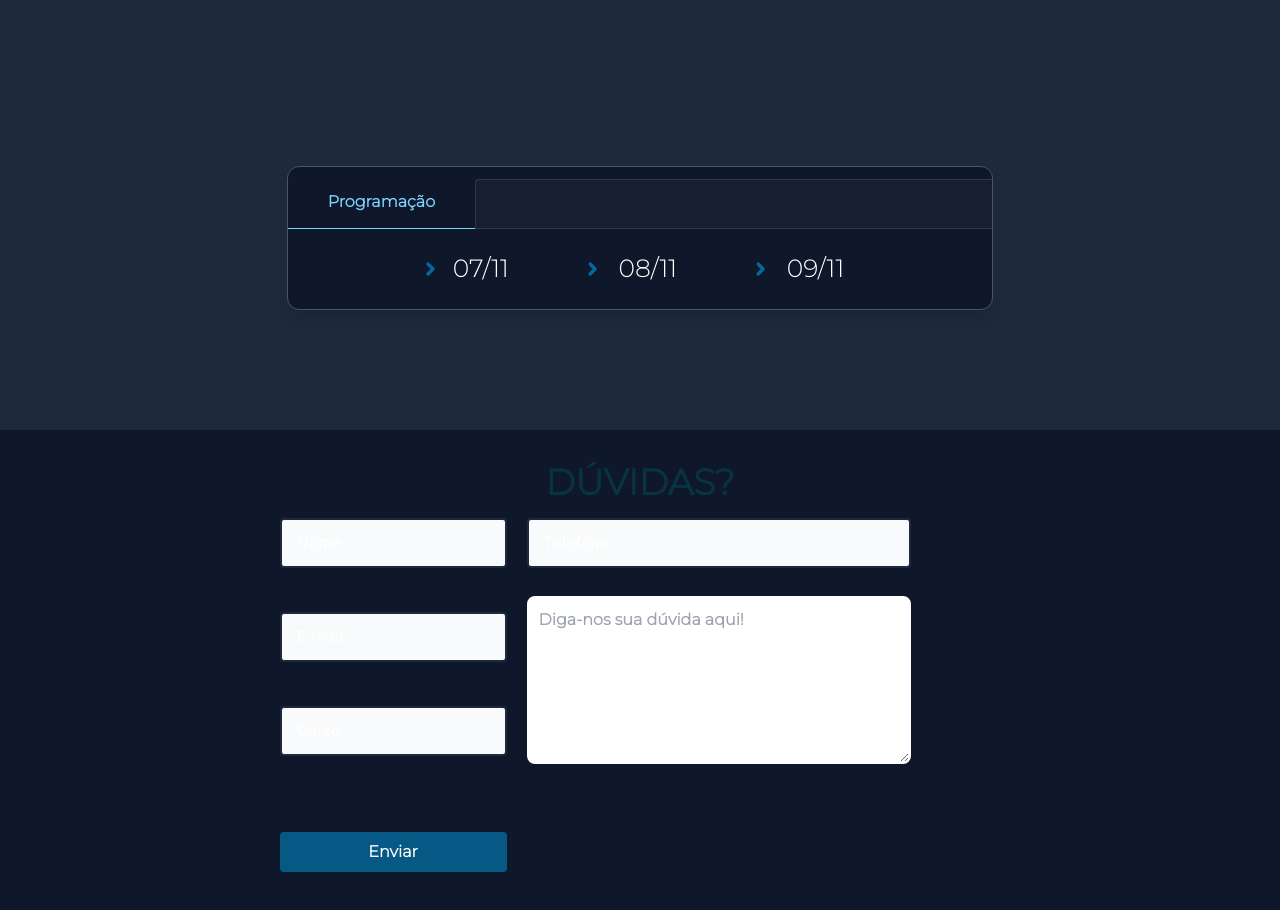
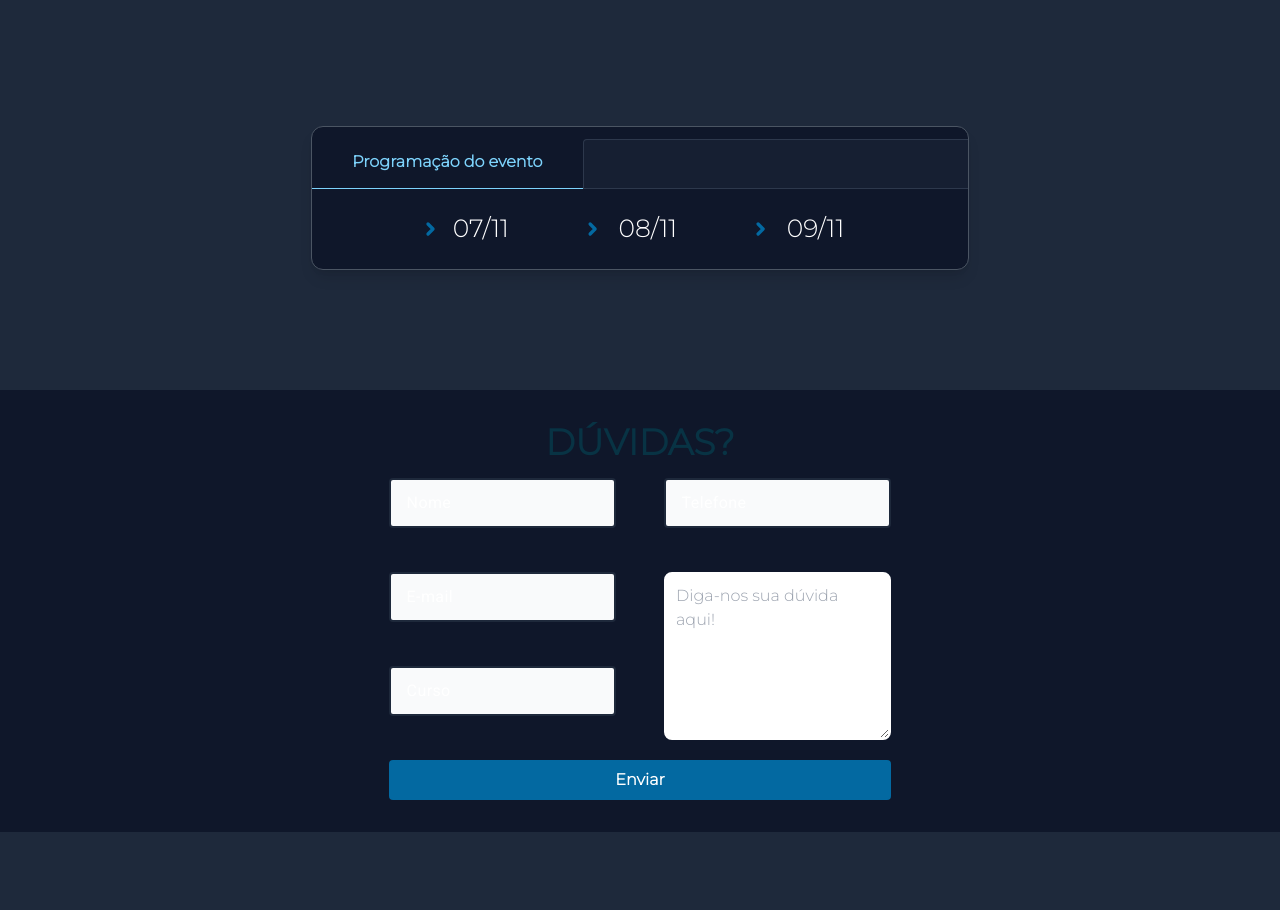
Before and after one commit to GambimL/Site_CAMC, a React (Vite) app in the folder site_camc/: page /home in a window 1280 px wide. Shown: the part 1680-2590 px from the top of the page. After the commit the page ends 2512 px from the top, so only its background shows below. Built offline with nearby package versions, Linux system fonts and the light colour scheme.

Commit message:
added form & error message component

```diff
--- a/site_camc/package.json
+++ b/site_camc/package.json
@@ -10,10 +10,12 @@
     "preview": "vite preview"
   },
   "dependencies": {
+    "@hookform/resolvers": "^3.1.1",
     "prop-types": "^15.8.1",
     "react": "^18.2.0",
     "react-dom": "^18.2.0",
-    "react-hook-form": "^7.44.3"
+    "react-hook-form": "^7.44.3",
+    "zod": "^3.21.4"
   },
   "devDependencies": {
     "@testing-library/react-hooks": "^8.0.1",
--- a/site_camc/src/components/Course/index.jsx
+++ b/site_camc/src/components/Course/index.jsx
@@ -21,8 +21,8 @@ export function Course() {
   return (
     descriptionsCourse.map((course) => {
       return <>
-        <div className='space-x-4 font-light'>
-          <div key={course.speaker} className="rounded-xl lg:w-96 lg:h-80 md:p-8 space-y-3 dark:bg-slate-900 font-bold grid gap-5 text-justify p-5 cursor-pointer hover:border-2 hover:border-sky-700 border-solid hover:border-y-0	">
+        <div key={course.speaker} className='space-x-4 font-light'>
+          <div className="sm:p-2 rounded-xl lg:w-96 lg:h-80 md:p-4 space-y-3 dark:bg-slate-900 font-bold grid gap-5 text-justify p-5 cursor-pointer sm:text-xl hover:border-2 hover:border-sky-700 border-solid hover:border-y-0">
             <h2 className="uppercase text-2xl text-center">minicurso</h2>
             <p >{course.description}</p>
             <span className="text-sky-800 dark:text-sky-700">{course.speaker}</span>
--- a/site_camc/src/components/DropdownMenu/index.jsx
+++ b/site_camc/src/components/DropdownMenu/index.jsx
@@ -43,7 +43,7 @@ export function DropdownMenu() {
         {
           days.map((program) => {
             return <>
-              <a href={program.path} className="block px-4 py-3 capitalize transition-colors duration-200 transform dark:text-gray-300 rounded-md  hover:text-sky-700 text-white">
+              <a key={program} href={program.path} className="block px-4 py-3 capitalize transition-colors duration-200 transform dark:text-gray-300 rounded-md  hover:text-sky-700 text-white">
                 dia {program.day}
               </a>
             </>
--- /dev/null
+++ b/site_camc/src/components/ErrorMessage/index.jsx
@@ -0,0 +1,28 @@
+import { useFormContext } from "react-hook-form";
+
+export function ErrorMessage({ field }) {
+  const { formState: { errors } } = useFormContext()
+
+  const fieldError = get(errors, field)
+
+  if (!fieldError) {
+    return null
+  }
+
+  return (
+    <span className="text-xs text-red-500">{fieldError.message?.toString()}</span>
+  )
+}
+
+
+function get(obj, path) {
+  const travel = (regexp) =>
+    String.prototype.split
+      .call(path, regexp)
+      .filter(Boolean)
+      .reduce((res, key) => (res !== null && res !== undefined ? res[key] : res), obj);
+
+  const result = travel(/[,[\]]+?/) || travel(/[,[\].]+?/);
+
+  return result
+}
--- a/site_camc/src/components/TextField/TextField.module.scss
+++ b/site_camc/src/components/TextField/TextField.module.scss
@@ -23,7 +23,7 @@
         transition: all 0.3s ease-out;
         -webkit-transition: all 0.3s ease-out;
         -moz-transition: all 0.3s ease-out;
-        z-index: 1;
+        // z-index: 1;
     }
 
 
@@ -50,7 +50,6 @@
     position: relative;
 
     >input {
-        // background: $surface-overlay;
         width: 100%;
         height: 3.125rem;
         padding: 1rem;
--- a/site_camc/src/components/TextField/index.jsx
+++ b/site_camc/src/components/TextField/index.jsx
@@ -1,21 +1,25 @@
 import { useFormContext } from 'react-hook-form';
 import styles from './TextField.module.scss';
+import { useForm } from 'react-hook-form';
 
-export const TextField = ({ name, label, ...rest }) => {
+export const TextField = ({ name, label, error, textarea, placeholder, ...rest }) => {
   // const { register } = useFormContext();
+  const { register } = useForm();
 
   return (
     <div className={styles.container}>
       <div className={styles.inputWrapper}>
-        <input
+        {textarea ? <textarea id="doubt" rows="6" className="block p-2.5 w-full text-md  dark:bg-gray-700 dark:border-gray-600 flex-1 rounded-lg border-2 border-solid dark:placeholder-white dark:focus:border-sky-700 font-bold" placeholder=""
+          {...register(name)}
+        ></textarea> : <input
           className="flex-1 rounded-lg border dark:bg-gray-700 dark:placeholder-white dark:focus:border-sky-700 font-bold text-md border-gray-300 bg-gray-50"
-          // {...register(name)}
-          placeholder={' '}
+          {...register(name)}
+          placeholder={placeholder}
           {...rest}
-        />
+        />}
         <label htmlFor={name}>{label || name}</label>
       </div>
-      {/* {!!error && <span className={styles.error}>{error}</span>} */}
+      {!!error && <span className={styles.error}>{error}</span>}
     </div>
   );
 };
--- a/site_camc/src/pages/home/index.jsx
+++ b/site_camc/src/pages/home/index.jsx
@@ -1,55 +1,95 @@
 import '../../styles/styles.css'
+import styles from '../../components/TextField/TextField.module.scss';
 import { Layout } from "../../components/Layout";
 import { Course } from "../../components/Course";
-import { TextField } from "../../components/TextField";
+// import { TextField } from "../../components/TextField";
+import { z } from 'zod';
+import { zodResolver } from '@hookform/resolvers/zod';
+import { useForm, FormProvider, useFormContext } from "react-hook-form";
+import { ErrorMessage } from '../../components/ErrorMessage';
+
+const createMessageFormSchema = z.object({
+  name: z.string().nonempty({
+    message: 'O nome é obrigatório',
+  }).transform(name => {
+    return name
+      .trim()
+      .split(' ')
+      .map(word => word[0].toLocaleUpperCase().concat(word.substring(1)))
+      .join(' ')
+  }),
+  email: z.string().nonempty({
+    message: 'O e-mail é obrigatório',
+  }).email({
+    message: 'Formato de e-mail inválido',
+  }).toLowerCase(),
+  course: z.string().nonempty({
+    message: 'O curso é obrigatório',
+  }),
+  phone: z.string().nonempty({
+    message: 'O telefone é obrigatório',
+  }),
+  doubt: z.string().nonempty({
+    message: 'A dúvida é obrigatória',
+  })
+})
 
 export function Home() {
+
+  const createMessageForm = useForm({
+    resolver: zodResolver(createMessageFormSchema),
+  })
+  const onSubmit = data => console.log(data);
+  const {
+    handleSubmit,
+    formState: { isSubmitting },
+    // watch,
+    // control,
+  } = createMessageForm;
   return (
     <>
       <Layout>
-        <div className='grid grid-cols-6 gap-4'>
-
+        <div className='grid gap-4'>
           <div className="col-start-1 col-end-7  bg-fixed bg-no-repeat h-screen bg-background-initial bg-cover"
           >
             <div className="grid gap-10 content-center h-screen">
 
               <img src='https://static.wixstatic.com/media/48eda6_71c4d245ff094ec7aeaeaca82b827744~mv2.png/v1/crop/x_0,y_420,w_1080,h_320/fill/w_799,h_237,al_c,q_85,usm_0.66_1.00_0.01,enc_auto/Logo%20(3).png' className=" justify-center justify-self-center"></img>
 
-              <div className="h-20 flex justify-center gap-24 items-center">
-                <p>Tecnologias Emergentes nas<span> Grandes Áreas da Física Médica</span></p>
-                <p>7, 8 e 9<span> de Nov.</span></p>
+              <div className="place-items-end place-self-center grid grid-cols-2">
+                <p className="sm:w-64 md:w-auto">Tecnologias Emergentes nas<span> Grandes Áreas da Física Médica</span></p>
+                <p className="w-32">7, 8 e 9<span> de Nov.</span></p>
               </div>
 
             </div>
           </div>
           <div className='bg-slate-800 col-start-2 col-span-4 space-y-10'>
-            <div className="grid pt-5 md:p-8 space-y-4 h-screen justify-center items-center gap-5 ">
-              {/* gap */}
+            <div className="grid pt-5 space-y-4 sm:h-max justify-center items-center gap-5 ">
               <h1 className="dark:text-white text-cyan-950 text-4xl font-bold uppercase text-center">
                 IX jornada de física médica
               </h1>
-              <div className='grid grid-cols-2 gap-6'>
+              <div className='grid sm:grid-rows-2 md:grid-cols-2 gap-6'>
                 <Course />
               </div>
             </div>
 
             <div className="grid h-96 place-items-center ">
-              <div className="static z-10 col-span-3 -ml-10 rounded-xl bg-slate-900 shadow-lg dark:shadow-none dark:ring-1 dark:ring-inset dark:ring-white/10 xl:ml-0 w-10/12 border-gray-600 border border-solid ">
+              <div className="md:w-3/5 sm:w-4/5 col-span-3 -ml-10 rounded-xl bg-slate-900 shadow-lg dark:shadow-none dark:ring-1 dark:ring-inset dark:ring-white/10 xl:ml-0 border-gray-600 border border-solid ">
                 <div className="static flex text-md leading-6 text-slate-400">
-                  <div className="mt-2 flex flex-none items-center border-solid border-b border-t border-b-sky-300 border-t-transparent px-10 py-1 font-bold text-sky-300">Programação</div>
+                  <div className="mt-2 flex flex-none items-center border-solid border-b border-t border-b-sky-300 border-t-transparent px-10 py-1 font-bold text-sky-300">Programação do evento</div>
                   <div className="flex flex-auto overflow-hidden rounded-tr-xl pt-3">
                     <div className="-mr-px py-6 flex-auto rounded-tl border border-solid border-slate-500/30 bg-slate-800/50"></div>
                   </div>
                 </div>
                 <div className="grid place-items-center">
-                  <div className="flex items-center h-20 text-center">
+                  <div className="flex items-center h-20">
                     <svg viewBox="0 -9 3 24" aria-hidden="true" className="flex-none overflow-visible text-sky-700 w-auto h-10 mr-3"><path d="M0 0L3 3L0 6" fill="none" stroke="currentColor" strokeWidth="2" strokeLinecap="round" strokeLinejoin="round"></path></svg>
                     <p className="col-span-2 hover:text-sky-700 duration-300 px-2">07/11</p>
                     <svg viewBox="-20 -9 1 24" aria-hidden="true" className="flex-none overflow-visible text-sky-700 w-auto h-10 mr-3 px-10"><path d="M0 0L3 3L0 6" fill="none" stroke="currentColor" strokeWidth="2" strokeLinecap="round" strokeLinejoin="round"></path></svg>
                     <p className="col-span-2 hover:text-sky-700 duration-300 px-2">08/11</p>
 
                     <svg viewBox="-20 -9 1 24" aria-hidden="true" className="flex-none overflow-visible text-sky-700 w-auto h-10 mr-3 px-10"><path d="M0 0L3 3L0 6" fill="none" stroke="currentColor" strokeWidth="2" strokeLinecap="round" strokeLinejoin="round"></path></svg>
-                    <p className="col-span-2 hover:text-sky-700 duration-300  px-2">09/11</p>
+                    <p className="col-span-2 hover:text-sky-700 duration-300 px-2">09/11</p>
                   </div>
                 </div>
               </div>
@@ -57,51 +97,85 @@ export function Home() {
 
           </div>
         </div>
-        <div className="grid py-8 place-items-center bg-slate-900 h-max">
+        <div className="grid py-8 p-2 place-items-center bg-slate-900 h-max">
           <h1 className='dark:text-white text-cyan-950 text-4xl font-bold uppercase text-center'>Dúvidas?</h1>
-          <form className="" onSubmit={() => { }}>
-            <div className="grid grid-cols-3 gap-5 w-max">
-              <div>
+          <FormProvider {...createMessageForm} >
+            <form onSubmit={handleSubmit(onSubmit)}>
+              <div className="grid grid-cols-2 gap-4 w-max">
+                <div className='col-start-1 col-end-3'>
                   <TextField
                     name="name"
                     label="Nome"
                     type="text"
-                  // error={errors.email?.message}
                     id="name"
                   />
                   <TextField
                     name="email"
                     label="E-mail"
                     type="email"
-                  // error={errors.email?.message}
                     id="email"
                   />
                   <TextField
                     name="course"
                     label="Curso"
                     type="text"
-                  // error={errors.email?.message}
                     id="course"
                   />
                 </div>
-              <div className="w-96 col-span-2"><TextField
+                <div className="col-end-7 col-span-2">
+                  <TextField
                     name="phone"
                     label="Telefone"
+                    placeholder={''}
                     type="text"
-                // error={errors.email?.message}
                     id="phone"
                   />
-                <textarea id="message" rows="6" className="block p-2.5 w-full text-md  dark:bg-gray-700 dark:border-gray-600 flex-1 rounded-lg border-2 border-solid dark:placeholder-white dark:focus:border-sky-700 font-bold" placeholder="Diga-nos sua dúvida aqui!"></textarea>
+                  <TextField
+                    name="doubt"
+                    label=""
+                    placeholder="Diga-nos sua dúvida aqui!"
+                    type="text"
+                    id="doubt"
+                    textarea={true}
+                  />
                 </div>
-              <div className='h-24 grid content-center'>
-                <button className="bg-sky-800 hover:bg-sky-700 text-white font-bold py-2 px-4 rounded">
+                <div className='col-start-1 col-end-7 grid content-center'>
+                  <button
+                    type='submit'
+                    disabled={isSubmitting}
+                    className="bg-sky-700 hover:bg-sky-600 text-white font-bold py-2 px-4 rounded">
                     Enviar
                   </button>
                 </div>
               </div>
             </form>
+          </FormProvider>
         </div>
       </Layout>
     </>
   )
 }
+
+function TextField({ name, label, textarea, placeholder, ...rest }) {
+  const { register } = useFormContext();
+
+  return (
+    <div className={styles.container}>
+      <div className={styles.inputWrapper}>
+        {textarea ?
+          <textarea id="message" rows="6" className={`${styles.input} && {'block p-2.5 w-full text-md  dark:bg-gray-700 dark:border-gray-600 flex-1 rounded-lg border-2 border-solid dark:placeholder-white dark:focus:border-sky-700 font-bold'}`}
+            {...register(name)}
+            placeholder={placeholder}
+            {...rest}
+          ></textarea> : <input
+            className="flex-1 rounded-lg border dark:bg-gray-700 dark:placeholder-white dark:focus:border-sky-700 font-bold text-md border-gray-300 bg-gray-50"
+            {...register(name)}
+            placeholder=""
+            {...rest}
+          />}
+        {!placeholder && <label htmlFor={name}>{label || name}</label>}
+      </div>
+      <ErrorMessage field={name} />
+    </div>
+  );
+}
```
Also changed, not shown: site_camc/src/components/Header/index.jsx (+14 -6 lines), 1 other file (tests, documents, lock files or other folders). Lines whose indentation alone changed are shown as unchanged.
